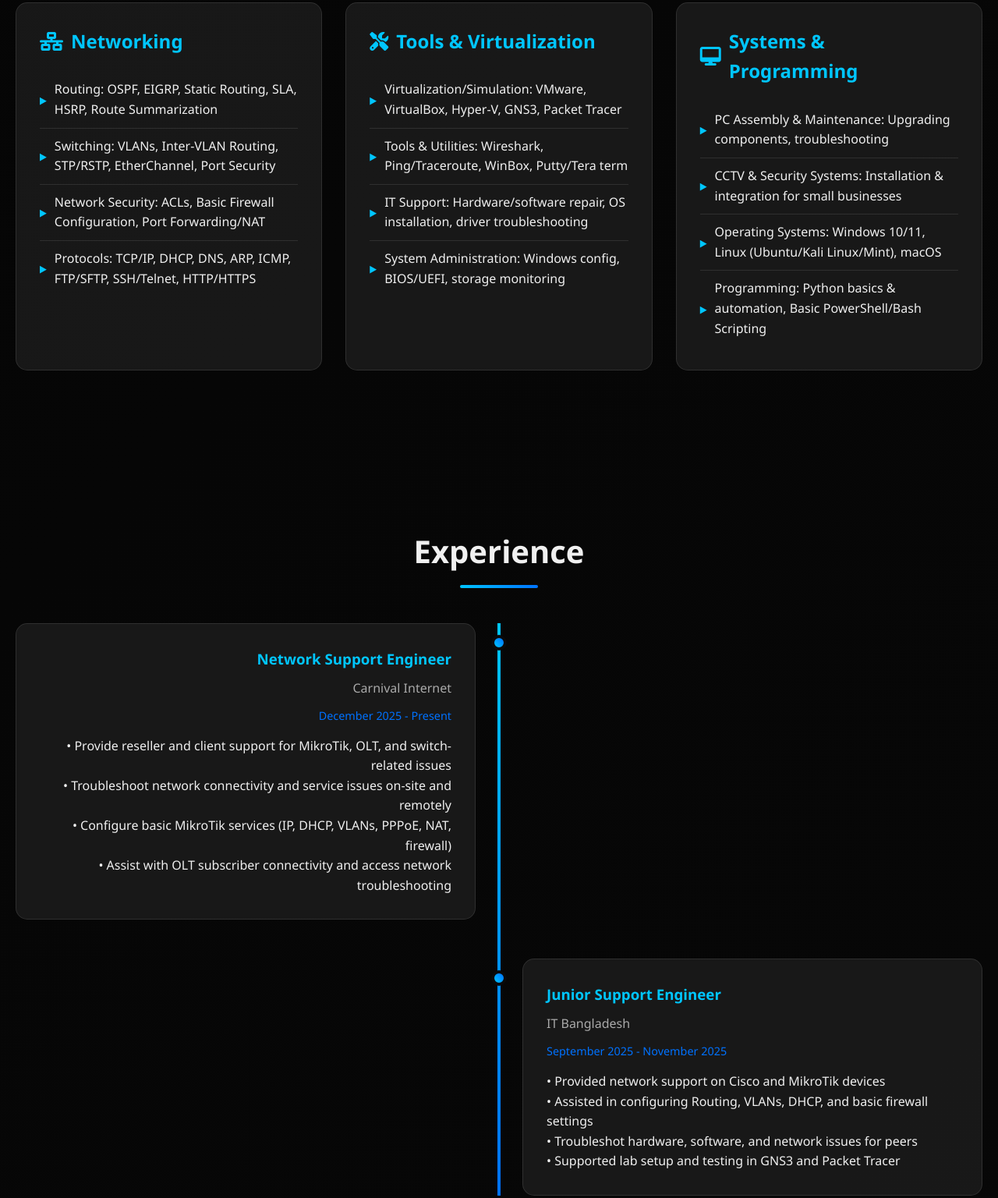
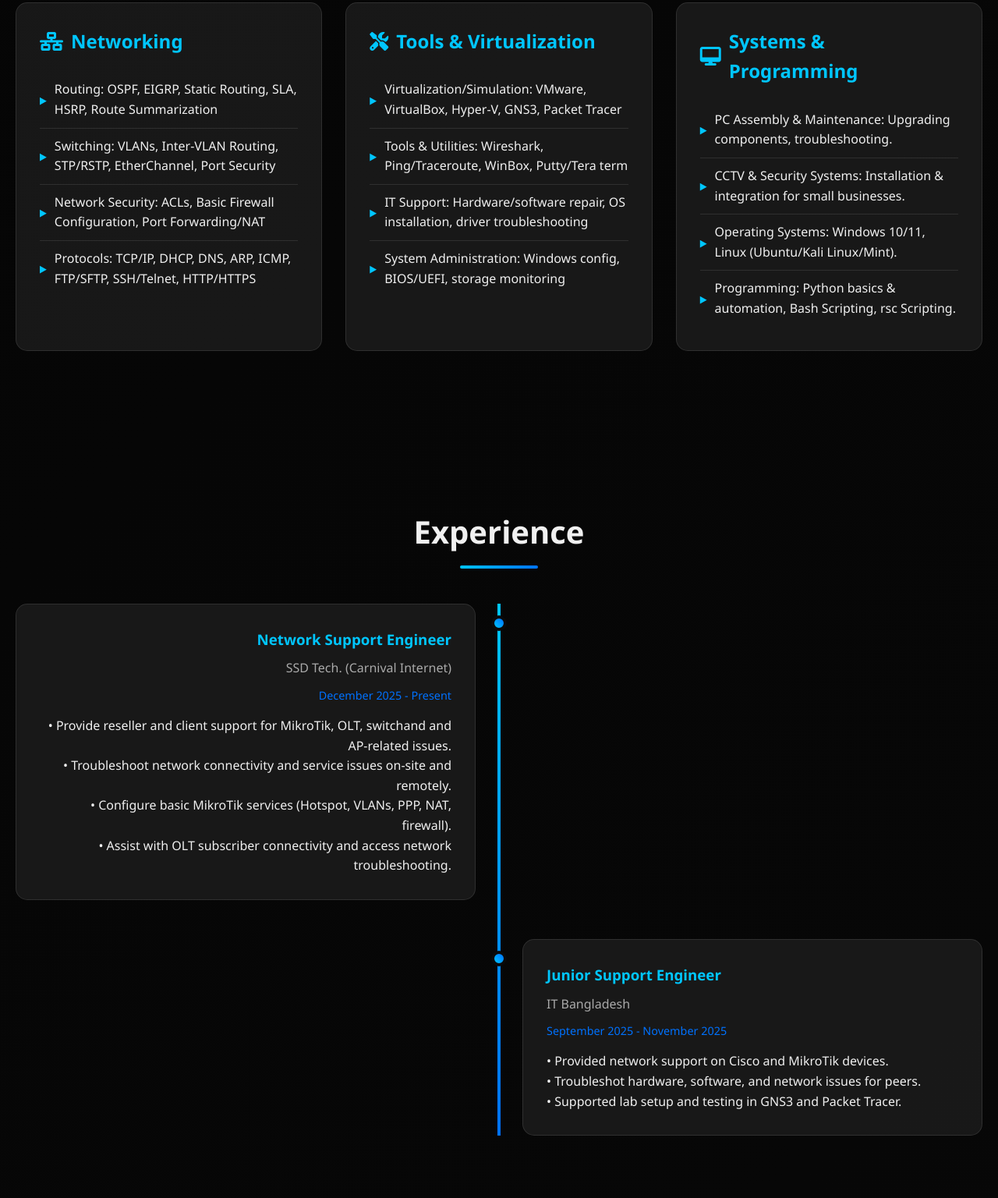
Before and after one commit to samiur96/samiur96.github.io, a plain HTML site: page index.html in a window 1280 px wide. Shown: the part 1021-2557 px from the top of the page at 78% size. Drawn offline with Linux system fonts and the light colour scheme.

Commit message:
index.html

```diff
--- a/index.html
+++ b/index.html
@@ -621,12 +621,12 @@
                 <div class="hero-text">
                     <h1>Md. Samiur Rahman Sami</h1>
                     <h2>Network Support Engineer</h2>
-                    <p>Hi, I’m Samiur Rahman. I have completed my Diploma in Computer Science and Technology and am currently waiting for my final result. I am working with a well-known ISP, where I provide day-to-day networking support, mainly using MikroTik routers, along with different vendor OLT devices and network switches.
+                    <p>Hi, I’m Samiur Rahman. I have completed my Diploma in Computer Science and Technology and am currently waiting for my final result. I am working with a well-known ISP, where I provide day-to-day networking support, mainly using MikroTik routers, along with different vendor OLT and switches and also AP devices.
 
-                        <l>I have hands-on experience with CCNA and MTCNA topics and enjoy setting up networks, fixing issues, and learning through real work. My goal is to build a strong career in networking, move into cybersecurity over time, and gain experience abroad while growing as an IT professional.</l></p>
+                        <l>I have hands-on experience with CCNA and MTCNA topics and enjoy setting up networks, fixing issues, and learning through real work. My goal is to build a strong career in networking, move into cybersecurity or cloud networking over time, and gain experience abroad while growing as an IT professional.</l></p>
                     <div class="cta-buttons">
                         <a href="Md. Samiur Rahman Sami.pdf" class="btn btn-primary">
-                            <i class="fas fa-download"></i> Download CV
+                            <i class="fas fa-download"></i> Download Resume
                         </a>
                         <a href="#contact" class="btn btn-secondary" onclick="scrollToSection('contact')">
                             <i class="fas fa-envelope"></i> Get In Touch
@@ -663,10 +663,10 @@
                 <div class="skill-category fade-in">
                     <h3><i class="fas fa-desktop"></i> Systems & Programming</h3>
                     <ul class="skill-list">
-                        <li>PC Assembly & Maintenance: Upgrading components, troubleshooting</li>
-                        <li>CCTV & Security Systems: Installation & integration for small businesses</li>
-                        <li>Operating Systems: Windows 10/11, Linux (Ubuntu/Kali Linux/Mint), macOS</li>
-                        <li>Programming: Python basics & automation, Basic PowerShell/Bash Scripting</li>
+                        <li>PC Assembly & Maintenance: Upgrading components, troubleshooting.</li>
+                        <li>CCTV & Security Systems: Installation & integration for small businesses.</li>
+                        <li>Operating Systems: Windows 10/11, Linux (Ubuntu/Kali Linux/Mint).</li>
+                        <li>Programming: Python basics & automation, Bash Scripting, rsc Scripting.</li>
                     </ul>
                 </div>
             </div>
@@ -682,12 +682,12 @@
                     <div class="timeline-dot"></div>
                     <div class="timeline-content">
                         <h3>Network Support Engineer</h3>
-                        <div class="company">Carnival Internet</div>
+                        <div class="company">SSD Tech. (Carnival Internet)</div>
                         <div class="duration">December 2025 - Present</div>
-                        <p>• Provide reseller and client support for MikroTik, OLT, and switch-related issues</p>
-                        <p>• Troubleshoot network connectivity and service issues on-site and remotely</p>
-                        <p>• Configure basic MikroTik services (IP, DHCP, VLANs, PPPoE, NAT, firewall)</p>
-                        <p>• Assist with OLT subscriber connectivity and access network troubleshooting</p>
+                        <p>• Provide reseller and client support for MikroTik, OLT, switchand and AP-related issues.</p>
+                        <p>• Troubleshoot network connectivity and service issues on-site and remotely.</p>
+                        <p>• Configure basic MikroTik services (Hotspot, VLANs, PPP, NAT, firewall).</p>
+                        <p>• Assist with OLT subscriber connectivity and access network troubleshooting.</p>
                     </div>
                 </div>
                     <div class="timeline-item fade-in">
@@ -696,10 +696,9 @@
                         <h3>Junior Support Engineer</h3>
                         <div class="company">IT Bangladesh</div>
                         <div class="duration">September 2025 - November 2025</div>
-                        <p>• Provided network support on Cisco and MikroTik devices</p>
-                        <p>• Assisted in configuring Routing, VLANs, DHCP, and basic firewall settings</p>
-                        <p>• Troubleshot hardware, software, and network issues for peers</p>
-                        <p>• Supported lab setup and testing in GNS3 and Packet Tracer</p>
+                        <p>• Provided network support on Cisco and MikroTik devices.</p>
+                        <p>• Troubleshot hardware, software, and network issues for peers.</p>
+                        <p>• Supported lab setup and testing in GNS3 and Packet Tracer.</p>
                     </div>
                 </div>
                 <!--<div class="timeline-item fade-in">
```
